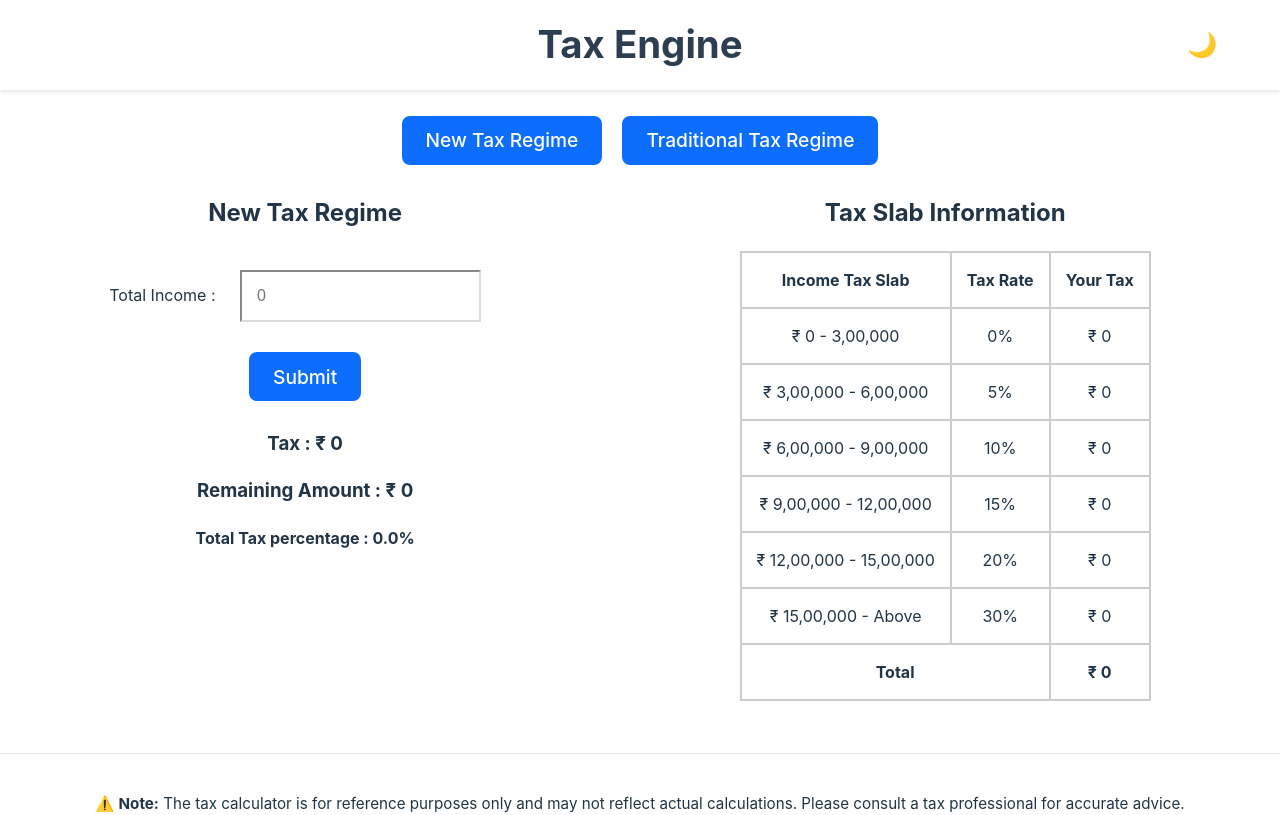
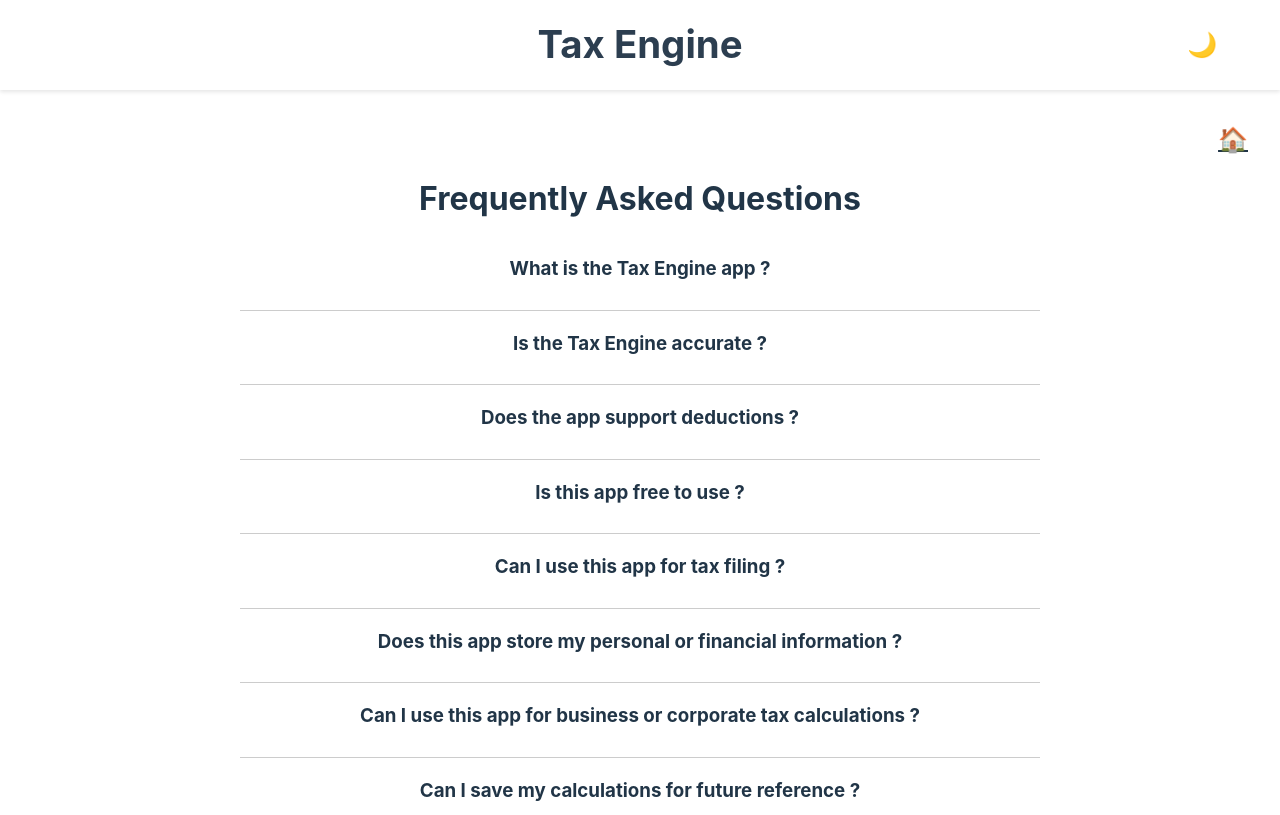
Before and after one commit to gsnvsuraj/TaxCalculator, a React (Vite) app: page /TaxEngine/faq in a window 1280 px wide. Shown: the top 815 px of the page. Built offline with nearby package versions, Linux system fonts and the light colour scheme.

Commit message:
Add react router and faq page

```diff
--- a/package.json
+++ b/package.json
@@ -12,7 +12,8 @@
   },
   "dependencies": {
     "react": "^18.2.0",
-    "react-dom": "^18.2.0"
+    "react-dom": "^18.2.0",
+    "react-router-dom": "^7.1.1"
   },
   "devDependencies": {
     "@types/react": "^18.0.27",
--- a/src/App.jsx
+++ b/src/App.jsx
@@ -1,23 +1,15 @@
-import { useState } from 'react';
 import Navbar from './components/Navbar.jsx';
-import Footer from "./components/Footer.jsx";
-import Regime from './components/Regime.jsx';
-import newTaxInfo from './data/NewTaxRegime.json';
-import oldTaxInfo from './data/OldTaxRegime.json';
+import Footer from './components/Footer.jsx';
+import PageRoutes from './components/PageRoutes.jsx';
 
 function App() {
-
-	const [taxInfoData, setTaxInfoData] = useState(newTaxInfo);
 
   	return (
     	<div className="App">
 
 			<Navbar />
 
-			<button type='button' onClick={() => setTaxInfoData(newTaxInfo)}>{newTaxInfo.name}</button>
-			<button type='button' onClick={() => setTaxInfoData(oldTaxInfo)}>{oldTaxInfo.name}</button>
-
-			<Regime taxInfo={taxInfoData} />
+			<PageRoutes />
 
 			<Footer />
 
--- /dev/null
+++ b/src/components/Calculator.jsx
@@ -0,0 +1,22 @@
+import React, {useState} from 'react';
+import newTaxInfo from '../data/NewTaxRegime.json';
+import oldTaxInfo from '../data/OldTaxRegime.json';
+import Regime from './Regime.jsx';
+
+const Calculator = () => {
+
+    const [taxInfoData, setTaxInfoData] = useState(newTaxInfo);
+
+    return (
+        <div>
+
+            <button type='button' onClick={() => setTaxInfoData(newTaxInfo)}>{newTaxInfo.name}</button>
+            <button type='button' onClick={() => setTaxInfoData(oldTaxInfo)}>{oldTaxInfo.name}</button>
+
+            <Regime taxInfo={taxInfoData}/>
+
+        </div>
+    );
+};
+
+export default Calculator;
--- /dev/null
+++ b/src/components/FAQPage.jsx
@@ -0,0 +1,30 @@
+import React, { useState } from 'react';
+import faqData from '../data/FAQ.json';
+import '../styles/FAQPage.css';
+
+const FAQPage = () => {
+
+    const [expandedIndex, setExpandedIndex] = useState(null);
+
+    const toggleFAQ = (index) => {
+        setExpandedIndex(expandedIndex === index ? null : index);
+    };
+
+    return (
+        <div className="faq-container">
+            <h1>Frequently Asked Questions</h1>
+
+            {faqData.faq.map((faq, index) => (
+                <div key={index} className="faq-item">
+                    <h3 className="faq-question" onClick={() => toggleFAQ(index)}>
+                        {faq.question}
+                    </h3>
+                    {expandedIndex === index && <p className="faq-answer">{faq.answer}</p>}
+                </div>
+            ))}
+
+        </div>
+    );
+};
+
+export default FAQPage;
--- /dev/null
+++ b/src/components/Home.jsx
@@ -0,0 +1,24 @@
+import React from 'react';
+import {Link} from 'react-router-dom';
+import '../styles/Home.css';
+
+const Home = () => {
+
+    return (
+        <div className="home">
+
+            <Link to='/calculate'>
+                <button type='button' className="navigation-button">Calculator</button>
+            </Link>
+
+            <br />
+
+            <Link to='/faq'>
+                <button type='button' className="navigation-button">FAQ</button>
+            </Link>
+
+        </div>
+    );
+};
+
+export default Home;
--- /dev/null
+++ b/src/components/PageRoutes.jsx
@@ -0,0 +1,29 @@
+import {BrowserRouter as Router, Routes, Route, Link} from 'react-router-dom';
+import Home from './Home.jsx';
+import Calculator from './Calculator.jsx';
+import FAQPage from './FAQPage.jsx';
+import '../styles/PageRoutes.css';
+
+const BASE_PATH = '/TaxEngine';
+
+const PageRoutes = () => {
+    return (
+        <Router basename={BASE_PATH}>
+            <div className="content">
+
+                <Link to="/" className="home-coming">
+                    🏠
+                </Link>
+
+                <Routes>
+                    <Route path="/" element={<Home />} />
+                    <Route path="/calculate" element={<Calculator />}/>
+                    <Route path="/faq" element={<FAQPage />}/>
+                </Routes>
+
+            </div>
+        </Router>
+    );
+};
+
+export default PageRoutes;
--- /dev/null
+++ b/src/data/FAQ.json
@@ -0,0 +1,40 @@
+{
+    "faq": [
+        {
+            "question": "What is the Tax Engine app ?",
+            "answer": "The Tax Engine app helps you calculate taxes based on the old and new tax regimes in India."
+        },
+        {
+            "question": "Is the Tax Engine accurate ?",
+            "answer": "The calculations are based on the latest government tax policies, but it is recommended to consult a professional for accurate tax filing."
+        },
+        {
+            "question": "Does the app support deductions ?",
+            "answer": "You need to deduct the applicable exemptions and then use it to calculate the tax."
+        },
+        {
+            "question": "Is this app free to use ?",
+            "answer": "Yes, the app is completely free to use for personal tax calculations."
+        },
+        {
+            "question": "Can I use this app for tax filing ?",
+            "answer": "This app is for reference purposes only and should not be used for official tax filing. Use it as a guide to estimate your tax liability."
+        },
+        {
+            "question": "Does this app store my personal or financial information ?",
+            "answer": "No, the app does not store any of your data. All calculations are performed locally in your browser."
+        },
+        {
+            "question": "Can I use this app for business or corporate tax calculations ?",
+            "answer": "No, this app is designed for individual taxpayers only. Business and corporate taxes are not supported."
+        },
+        {
+            "question": "Can I save my calculations for future reference ?",
+            "answer": "This feature is not available. However, you can manually save the results or take a screenshot for your records."
+        },
+        {
+            "question": "How do I know which regime is better for me ?",
+            "answer": "The app provides a side-by-side comparison of tax liability under both regimes to help you choose the better option."
+        }
+    ]
+}
--- /dev/null
+++ b/src/styles/FAQPage.css
@@ -0,0 +1,25 @@
+.faq-container {
+    padding: 2rem;
+    max-width: 800px;
+    margin: 0 auto;
+}
+
+.faq-container h1 {
+    margin-bottom: 2rem;
+}
+
+.faq-item {
+    margin-bottom: 1rem;
+    border-bottom: 1px solid #ccc;
+    padding-bottom: 0.5rem;
+}
+
+.faq-question {
+    cursor: pointer;
+    transition: color 0.3s ease;
+    color: var(--text-color);
+}
+
+.faq-answer {
+    margin-top: 0.5rem;
+}
--- /dev/null
+++ b/src/styles/Home.css
@@ -0,0 +1,3 @@
+.navigation-button {
+    width: 12rem;
+}
--- /dev/null
+++ b/src/styles/PageRoutes.css
@@ -0,0 +1,14 @@
+.content {
+    padding: 1rem 2rem;
+    height: 100%;
+}
+
+.home-coming {
+    position: absolute;
+    right: 2rem;
+    background: none;
+    border: none;
+    font-size: 1.5rem;
+    cursor: pointer;
+    color: inherit;
+}
```
Also changed, not shown: 1 other file (tests, documents, lock files or other folders).
